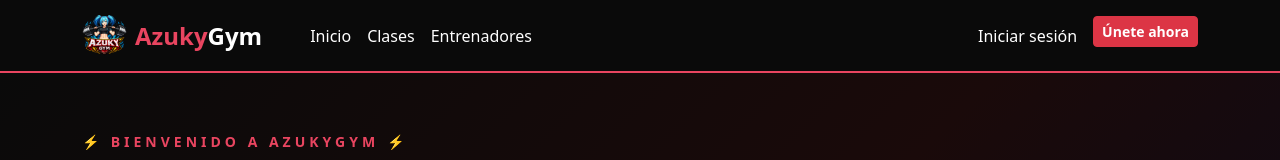
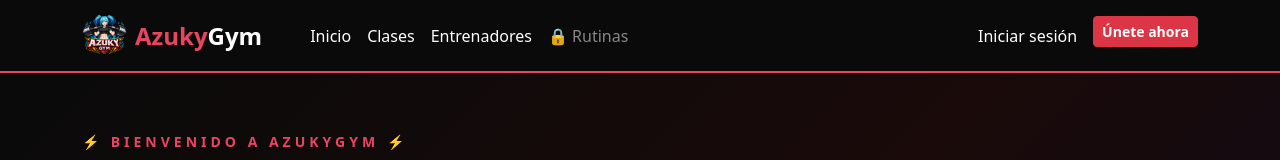
Before and after one commit to lilahmd/AzukyGym, a React (Vite) app in the folder frontend/: page / in a window 1280 px wide. Shown: the top 160 px of the page. Built offline with nearby package versions, Linux system fonts and the light colour scheme.

Commit message:
actualizado el menu

```diff
--- a/frontend/src/components/Navbar.jsx
+++ b/frontend/src/components/Navbar.jsx
@@ -15,7 +15,7 @@ export default function Navbar() {
       <div className="container">
         <Link className="navbar-brand d-flex align-items-center gap-2" to="/">
           <img src="/logo_azuky_sin_fondo.png" alt="AzukyGym" style={{ height: '45px', width: '45px', objectFit: 'contain' }} />
-         <span className="fw-bold fs-4" style={{ color: '#e94560' }}>Azuky<span className="text-white">Gym</span></span>
+          <span className="fw-bold fs-4" style={{ color: '#e94560' }}>Azuky<span className="text-white">Gym</span></span>
         </Link>
         <button className="navbar-toggler" type="button" data-bs-toggle="collapse" data-bs-target="#navbarNav">
           <span className="navbar-toggler-icon"></span>
@@ -31,11 +31,16 @@ export default function Navbar() {
             <li className="nav-item">
               <Link className="nav-link text-white" to="/entrenadores">Entrenadores</Link>
             </li>
-            {usuario && (
-              <li className="nav-item">
-                <Link className="nav-link text-white" to="/rutinas">Rutinas</Link>
-              </li>
-              )}
+            <li className="nav-item">
+              <Link
+                className="nav-link"
+                to="/rutinas"
+                style={{ color: usuario ? 'white' : '#888' }}
+                title={!usuario ? 'Inicia sesión para acceder' : ''}
+              >
+                {usuario ? 'Rutinas' : '🔒 Rutinas'}
+              </Link>
+            </li>
             {usuario && (
               <>
                 <li className="nav-item">
```
